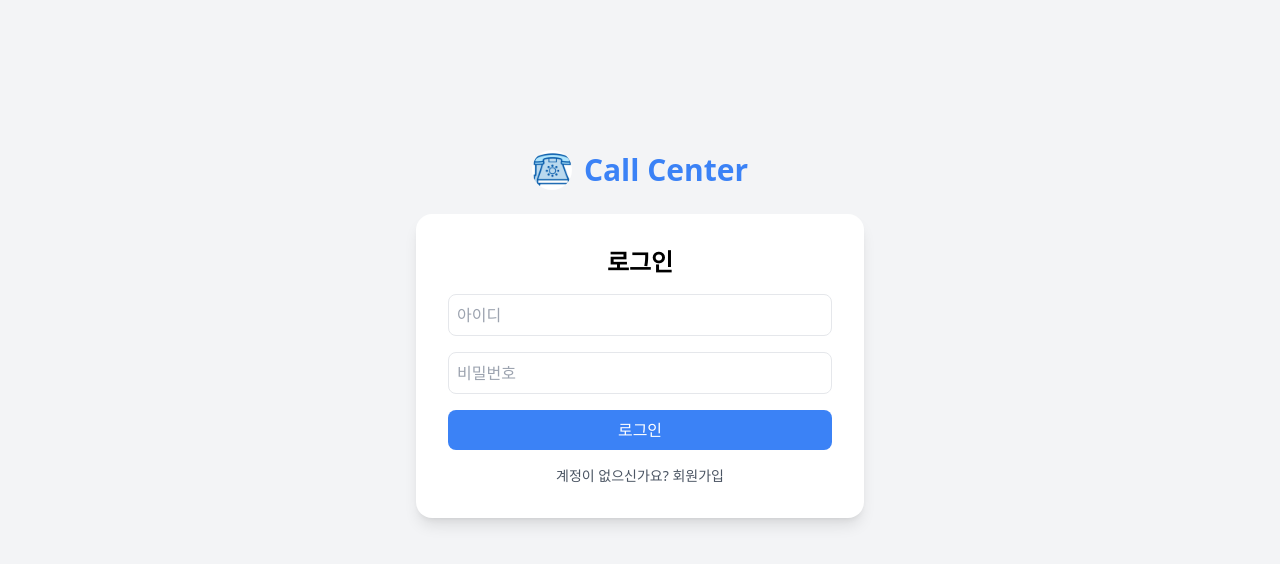
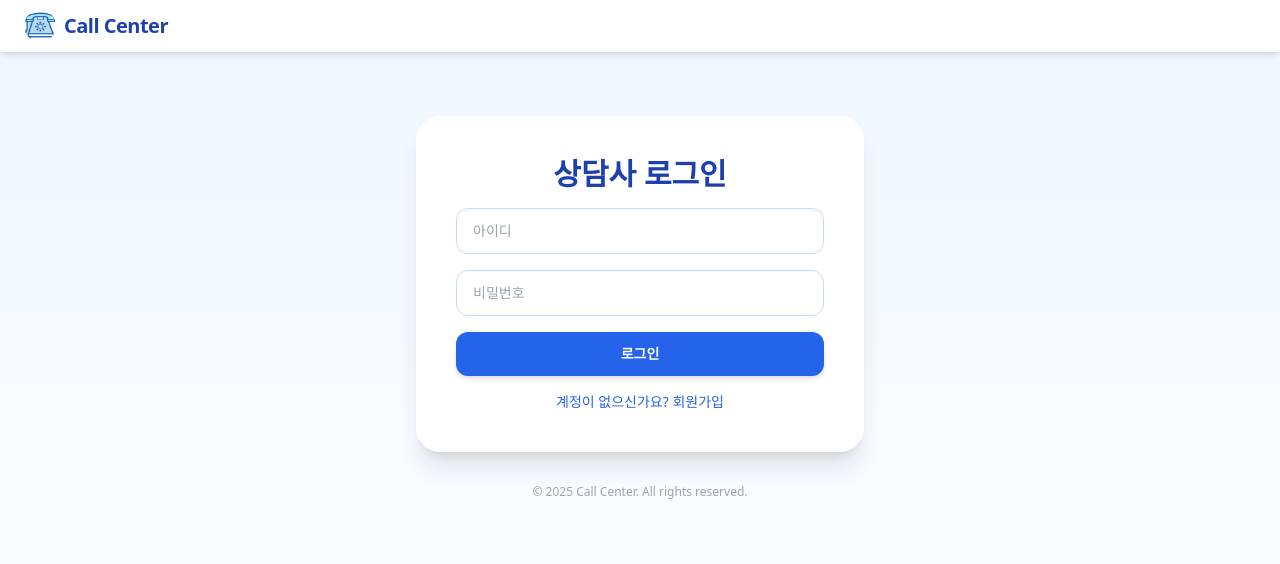
Before and after one commit to taekeoumkim/call_center, a React (Create React App) app in the folder frontend/: page / in a window 1280 px wide. Shown: the top 564 px of the page. Built offline with nearby package versions, Linux system fonts and the light colour scheme.

Commit message:
AuthPage design update

```diff
--- a/frontend/src/pages/AuthPage.tsx
+++ b/frontend/src/pages/AuthPage.tsx
@@ -99,28 +99,20 @@ const AuthPage: React.FC = () => {
   };
 
   return (
-    <div className="flex flex-col items-center justify-start min-h-screen pt-[150px] bg-gray-100">
-      {/* 상단 로고 및 앱 타이틀 */}
-      <div className="flex items-center justify-center mb-6">
-        <img
-          src={LogoImg}
-          alt="Logo"
-          className="w-10 h-10 rounded-full object-cover mr-3"
-        />
-        <h1 className="text-3xl font-bold text-blue-500">Call Center</h1>
-      </div>
+    <div className="min-h-screen bg-gradient-to-b from-blue-50 to-white flex flex-col items-center font-sans">
+      {/* 상단 헤더 */}
+      <header className="w-full bg-white shadow-md flex items-center px-6 py-2.5">
+        <img src={LogoImg} alt="로고" className="h-8 w-8 rounded-full mr-2" />
+        <h1 className="text-xl font-semibold text-blue-800 tracking-tight">Call Center</h1>
+      </header>
 
-      {/* 로그인/회원가입 폼 */}
-      <form
-        onSubmit={handleSubmit}
-        className="bg-white p-8 rounded-2xl shadow-lg w-full max-w-md space-y-4"
-      >
-        {/* 폼 제목 */}
-        <h2 className="text-2xl font-bold text-center">
-          {isLoginMode ? '로그인' : '회원가입'}
+      {/* 로그인/회원가입 카드 */}
+      <main className="w-full max-w-md mt-16 bg-white p-10 rounded-3xl shadow-xl transition-all duration-300 hover:shadow-2xl">
+        <h2 className="text-3xl font-bold text-center text-blue-800 mb-4">
+          {isLoginMode ? '상담사 로그인' : '상담사 회원가입'}
         </h2>
 
-        {/* 이름 입력 필드 (회원가입 시에만 표시) */}
+        <form onSubmit={handleSubmit} className="space-y-4">
           {!isLoginMode && (
             <input
               type="text"
@@ -128,34 +120,31 @@ const AuthPage: React.FC = () => {
               placeholder="이름"
               value={formData.name}
               onChange={handleChange}
-            className="w-full p-2 border rounded-lg"
+              className="w-full border border-blue-200 rounded-xl px-4 py-3 focus:outline-none focus:ring-2 focus:ring-blue-400 placeholder-gray-400 text-sm"
               required
             />
           )}
 
-        {/* 아이디 입력 필드 */}
           <input
             type="text"
             name="username"
             placeholder="아이디"
             value={formData.username}
             onChange={handleChange}
-          className="w-full p-2 border rounded-lg"
+            className="w-full border border-blue-200 rounded-xl px-4 py-3 focus:outline-none focus:ring-2 focus:ring-blue-400 placeholder-gray-400 text-sm"
             required
           />
 
-        {/* 비밀번호 입력 필드 */}
           <input
             type="password"
             name="password"
             placeholder="비밀번호"
             value={formData.password}
             onChange={handleChange}
-          className="w-full p-2 border rounded-lg"
+            className="w-full border border-blue-200 rounded-xl px-4 py-3 focus:outline-none focus:ring-2 focus:ring-blue-400 placeholder-gray-400 text-sm"
             required
           />
 
-        {/* 비밀번호 확인 입력 필드 (회원가입 시에만 표시) */}
           {!isLoginMode && (
             <input
               type="password"
@@ -163,25 +152,22 @@ const AuthPage: React.FC = () => {
               placeholder="비밀번호 확인"
               value={formData.confirmPassword}
               onChange={handleChange}
-            className="w-full p-2 border rounded-lg"
+              className="w-full border border-blue-200 rounded-xl px-4 py-3 focus:outline-none focus:ring-2 focus:ring-blue-400 placeholder-gray-400 text-sm"
               required
             />
           )}
 
-        {/* 에러 메시지 출력 */}
-        {error && <p className="text-red-500 text-sm">{error}</p>}
+          {error && <p className="text-red-500 text-sm text-center">{error}</p>}
 
-        {/* 로그인/회원가입 버튼 */}
           <button
             type="submit"
-          className="w-full bg-blue-500 text-white p-2 rounded-lg hover:bg-blue-600"
+            className="w-full bg-blue-600 hover:bg-blue-700 text-white font-semibold py-3 rounded-xl shadow-md transition-all duration-200 text-sm"
           >
             {isLoginMode ? '로그인' : '회원가입'}
           </button>
 
-        {/* 로그인/회원가입 모드 전환 링크 */}
           <p
-          className="text-sm text-center text-gray-600 cursor-pointer hover:underline"
+            className="text-sm text-center text-blue-600 cursor-pointer hover:underline"
             onClick={() => setIsLoginMode(!isLoginMode)}
           >
             {isLoginMode
@@ -189,6 +175,11 @@ const AuthPage: React.FC = () => {
               : '이미 계정이 있으신가요? 로그인'}
           </p>
         </form>
+      </main>
+
+      <footer className="text-xs text-gray-400 mt-8 mb-4">
+        © 2025 Call Center. All rights reserved.
+      </footer>
     </div>
   );
 };
```
Lines whose indentation alone changed are shown as unchanged.
